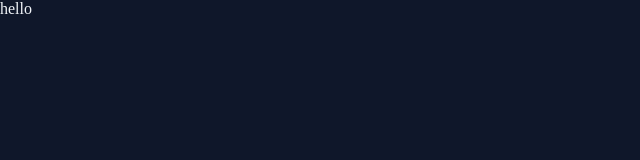
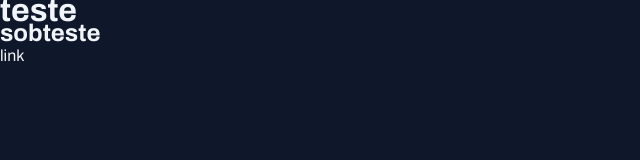
Before and after one commit to MarcosWimmer/Portal-de-noticias, a plain HTML site: page index.html in a window 1280 px wide. Shown: the whole page, without its empty margins (0-640 px from the left). Drawn offline with Linux system fonts and the light colour scheme.

Commit message:
aplicando fontes no projeto

```diff
--- a/index.html
+++ b/index.html
@@ -1,12 +1,19 @@
 <!DOCTYPE html>
 <html lang="pt-br">
 <head>
+    <link rel="preconnect" href="https://fonts.googleapis.com">
+<link rel="preconnect" href="https://fonts.gstatic.com" crossorigin>
+
     <meta charset="UTF-8">
     <meta name="viewport" content="width=device-width, initial-scale=1.0">
     <title>Portal de notícias</title>
     <link rel="stylesheet" href="styles/index.css">
+
+    <link href="https://fonts.googleapis.com/css2?family=Archivo:ital,wght@0,100..900;1,100..900&display=swap" rel="stylesheet">
 </head>
 <body>
-    hello
+    <h1>teste</h1>
+    <h2>sobteste</h2>
+    <a href="">link</a>
 </body>
 </html>
--- a/styles/global.css
+++ b/styles/global.css
@@ -11,9 +11,32 @@
     --stroke-color: #1E293B;
     --text-color-primary: #F1F5F9;
     --text-color-secondary: #CBD5E1;
+
+    --font-family: 'Archivo', sans-serif;
+    --h1: 800 24px/135% var(--font-family);
+    --h2: 800 16px/140% var(--font-family);
+    --h3: 800 14px/140% var(--font-family);
+    --text-span: 600 14px/145% var(--font-family);
+    --text: 400 16px/140% var(--font-family);
+    --text-sm: 400 14px/160% var(--font-family);
+
 }
 
 body {
+    font: var(--text);
     color: var(--text-color-primary);
     background-color: var(--bg-color);
 }
+
+a {
+    text-decoration: none;
+    color: inherit;
+}
+
+a:hover {
+    color: var(--brand-color-light);
+}
+
+h1 h2 h3 {
+    font: inherit;
+}
```
